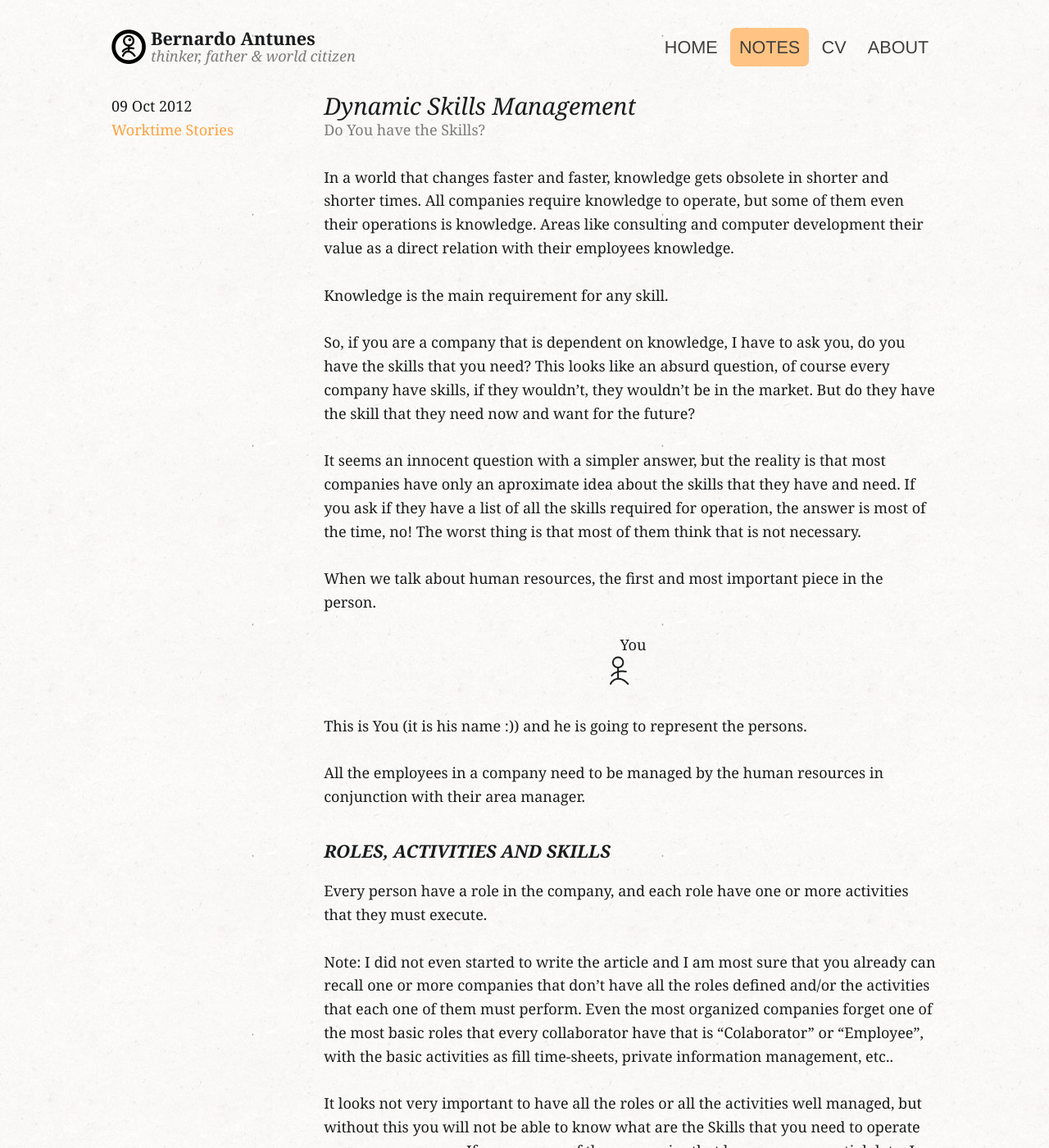
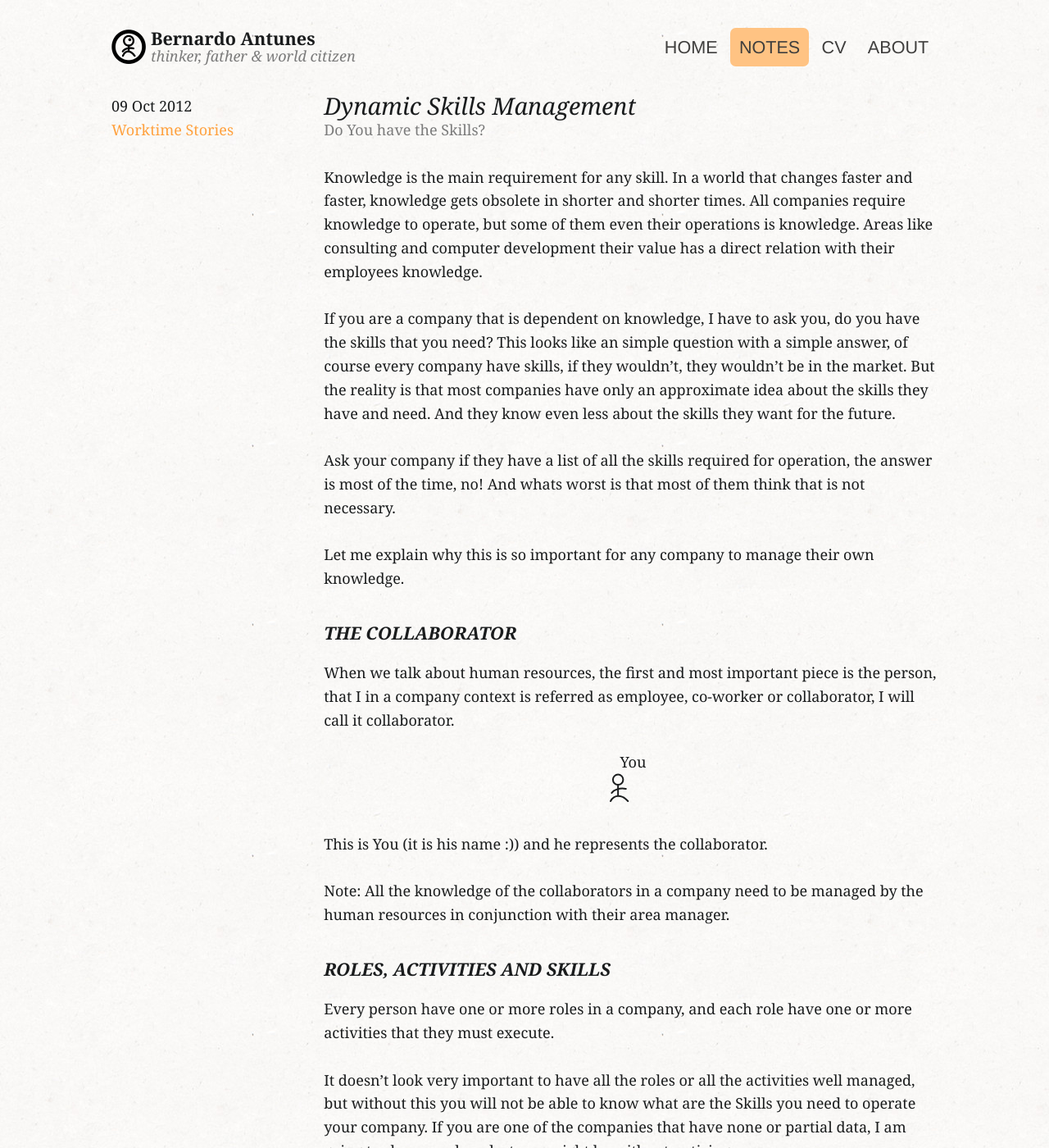
Before and after one commit to bernardoantunes/bernardoantunes.github.com, a Jekyll site: the page built from _posts/2012-10-09-dynamic-skills-management.md, in a window 1280 px wide and 1400 px high. Shown: the whole window at 82% size. Built offline with Jekyll 4.4.1, drawn with Linux system fonts in a browser that asks for light colours; nearby versions of some CDN libraries; comment, search, counter and statistics services are not loaded; some of the changed text lies outside the part shown.

Commit message:
Update to the Dynamic Skills Management post. :)

```diff
--- a/_posts/2012-10-09-dynamic-skills-management.md
+++ b/_posts/2012-10-09-dynamic-skills-management.md
@@ -8,19 +8,20 @@ tags:
 - Knowledge Management
 ---
 
-In a world that changes faster and faster, knowledge gets obsolete in shorter and shorter times. All companies require knowledge to operate, but some of them even their operations is knowledge. Areas like consulting and computer development their value as a direct relation with their employees knowledge.
+Knowledge is the main requirement for any skill. In a world that changes faster and faster, knowledge gets obsolete in shorter and shorter times. All companies require knowledge to operate, but some of them even their operations is knowledge. Areas like consulting and computer development their value has a direct relation with their employees knowledge.
 
-Knowledge is the main requirement for any skill.
+If you are a company that is dependent on knowledge, I have to ask you, do you have the skills that you need?
+This looks like an simple question with a simple answer, of course every company have skills, if they wouldn't, they wouldn't be in the market.
+But the reality is that most companies have only an approximate idea about the skills they have and need. And they know even less about the skills they want for the future.
 
-So, if you are a company that is dependent on knowledge, I have to ask you, do you have the skills that you need?
-This looks like an absurd question, of course every company have skills, if they wouldn't, they wouldn't be in the market.
-But do they have the skill that they need now and want for the future?
+Ask your company if they have a list of all the skills required for operation, the answer is most of the time, no!
+And whats worst is that most of them think that is not necessary.
 
-It seems an innocent question with a simpler answer, but the reality is that most companies have only an aproximate idea about the skills that they have and need.
-If you ask if they have a list of all the skills required for operation, the answer is most of the time, no!
-The worst thing is that most of them think that is not necessary.
+Let me explain why this is so important for any company to manage their own knowledge.
 
-When we talk about human resources, the first and most important piece in the person.
+#The Collaborator
+
+When we talk about human resources, the first and most important piece is the person, that I in a company context is referred as employee, co-worker or collaborator, I will call it collaborator.
 
 <figure class="svg-figure">
   <object type="image/svg+xml" data="/img/posts/dynamic-skills-management/you.svg">
@@ -28,17 +29,15 @@ When we talk about human resources, the first and most important piece in the pe
   </object>
 </figure>
 
-This is You (it is his name :)) and he is going to represent the persons.
+This is You (it is his name :)) and he represents the collaborator.
 
-All the employees in a company need to be managed by the human resources in conjunction with their area manager.
+Note: All the knowledge of the collaborators in a company need to be managed by the human resources in conjunction with their area manager.
 
 #Roles, activities and Skills
 
-Every person have a role in the company, and each role have one or more activities that they must execute.
+Every person have one or more roles in a company, and each role have one or more activities that they must execute.
 
-Note: I did not even started to write the article and I am most sure that you already can recall one or more companies that don't have all the roles defined and/or the activities that each one of them must perform. Even the most organized companies forget one of the most basic roles that every collaborator have that is "Colaborator" or "Employee", with the basic activities as fill time-sheets, private information management, etc..
-
-It looks not very important to have all the roles or all the activities well managed, but without this you will not be able to know what are the Skills that you need to operate your own company.
+It doesn't look very important to have all the roles or all the activities well managed, but without this you will not be able to know what are the Skills you need to operate your company.
 If you are one of the companies that have none or partial data, I am going to show you how lost you might be without noticing.
 
 <figure class="svg-figure">
@@ -47,8 +46,11 @@ If you are one of the companies that have none or partial data, I am going to sh
   </object>
 </figure>
 
-Each role has one or more activities and each activity need specific skills to be executed. Some skills are optional, but others are mandatory, and without them it is impossible to perform the activity.
-This list is essential for the company to know exactly what it needs to function.
+Note: I did not even started to write the article and I am most sure that you already can recall one or more companies that don't have all the roles defined and/or the activities that each collaborator must perform. Even the most organized companies forget one of the most basic roles that every collaborator have that is "Colaborator" or "Employee" that has the basic activities like fill time-sheets, private information management, etc.... continuing! :)
+
+Each role has one or more activities and each activity need specific skills to be executed. Some skills might be optional, but others are mandatory, and without them it is impossible to perform the associated activity.
+
+This role-activity-skill list is essential for the company to know exactly what it needs for their own operations.
 
 #Collaborator Classification
 
@@ -61,9 +63,7 @@ To do that we need to have to test the knowledge and gradate the skills for each
   </object>
 </figure>
 
-At this point we already can see if the persons have the right level of skills and where we have to work to update their knowledge. This will improve efficiency and reduce risk.
-
-We finally know who each collaborator is, where he fits in the company, what are the tasks that he has perform, with which skills and what is his level of competence.
+Now we know who each collaborator is, where he fits in the company, what are the tasks that he has to perform, with which skills and what is his level of competence. We also know if the collaborator have the right skills level and where we have to work to update his knowledge. This is essential to improve efficiency and reduce risk.
 
 #Projects
 
@@ -80,7 +80,7 @@ Until here, we discussed the basic needs of a company to be able to recruit, exe
 #Skill Valuation
 
 Although knowing the current knowledge level and being able to correct it, it does not tells us the value of the collaborator to the company.
-To get to that value, we need to have to valuate each skill level, the skills that are the most important to your company will have higher values and the skills that you need less will have a lower value. And of course, the skills that you don't need will have no value.
+To get to that value, we need to have to valuate each skill level, the skills that are the most important to your company will have higher value and the skills that we are stopping needing will have a lower value. And of course, the skills that you don't need will have no value.
 
 <figure class="svg-figure">
   <object type="image/svg+xml" data="/img/posts/dynamic-skills-management/you-profiled.svg">
@@ -99,9 +99,9 @@ To know why, keep reading! :)
 
 Imagine this scenario, we just hired the perfect new guy, full of skills, updated, interested about all the topics that we need. But with the passing of time, the updated is outdated, the needs are others and the skills that he had are no longer required.
 
-This is a big problem to any company, because it is very expensive to substitute, recruit and train new elements. We need to keep our collaborators updated, motivated and aligned with the company strategy.
+This is a big problem to any company, because it is very expensive to substitute, recruit and train new elements. We need to keep our collaborators updated, motivated and aligned with the company's strategy.
 
-What we need is to give the collaborators a career, but giving them a visible career so that they can easily visualize themselves moving forward. Because with a visible path they get motivated to learn more and maintain myself updated.
+So we introduce to the collaborators a career, giving them a visible career so that they can easily visualize themselves moving forward. Because with a visible path they get motivated to learn more and maintain myself updated.
 
 <figure class="svg-figure">
   <object type="image/svg+xml" data="/img/posts/dynamic-skills-management/company-careers.svg">
@@ -113,12 +113,12 @@ Well, all companies have careers. True, but although they have careers, most of
 
 This is where the collaborator scoring system starts to show its value. A promotion happens most of the time in a direct competition between you and your siblings, where the one with the best score should win.
 
-So, how does it work, when the company defines its careers, in each role it has the required skills level. So when a collaborator is proposing himself to a promotion, he already knows if he has the required skills levels.
+So, how does it work when the company defines its careers? Each role has the required skills level. So when a collaborator is proposing himself to a promotion, he already knows if he has the required skills levels.
 
 Because all the scores in a company are public data, all the collaborators know their relative position to the other contenders, that motivates the collaborator to improve his skills so that he will be the one selected to the new position.
 
-It is important to create a formula that promotes the best behavior for the company, so the equation to get the promotion score cannot be simply the score for the next level, because it must have also the current role score and the score value through time.
-The score value through time is used to prevent the collaborators that are career sprinters, updating their knowledge only when they need a promotion, this way they know that maintaining a constant high value will get them benefits.
+Note: It is important to create a formula that promotes the best behavior for the company, so the equation to get the promotion score cannot simply be the calculated score for the next role, it must also use the current role score and the score value through time.
+The score value through time is used to prevent the collaborators that are career sprinters, updating their knowledge only when they need a promotion, this way they know that maintaining a constant high score will get them benefits.
 
 Note: Of course the company can change the formula to include year of service and other values, but it is important that that equation promotes the behavior that we are searching for.
 
@@ -138,9 +138,9 @@ Every role is at a calculatable distance from you based on your current skills a
 
 Imagine that you started with a technical role, and after some years in your career, you want to change to a more commercial role. You can go to your career management app and calculate the distance and the list of skills that you need to be able to apply to that position. Knowing your position and the distance between other possibilities will help you to decide, you can select the shorter path that will have a faster return or a longer path that will make you happier on the long run but requires more investment.
 
-This flexibility is very important to the collaborator, since he has complete freedom do define his own career in the app.
+This flexibility is very important to the collaborator, since he has complete freedom do define his own career.
 
-Having a career defined by yourself, with the steps necessary to achieve your goals are well visible, that motivates you to work harder, be focused and motivated. It gives you a glimpse of you future, and each time that you wake up earlier or stay working late, you know exactly why you are doing it.
+Having a career defined by yourself, with the steps necessary to achieve your goals well visible, motivates you to work harder, be more focused and motivated. It gives you a glimpse of you future, and each time that you wake up earlier or stay working late, you know exactly why you are doing it.
 
 #The Mentor
 
@@ -169,13 +169,13 @@ The skills that you need next year will probably be different than the ones that
   </object>
 </figure>
 
-When scoring skill per role, the company gives two values to each skill, one for the current period and another to the next.
+When scoring the skills per role, the company gives two values to each skill, one for the current period and another to the next.
 
-The current score is essential for a company to know its own skill rate, being the 100 when all the collaborators have all the required skills in the best level, or a lower value when some collaborators don't have the required skills for the current needs or for the next years needs.
+The current score is essential for a company to know its own skill rate, being the 100 when all the collaborators have all the required skills in the best level, or a lower value when some collaborators don't have the required skills for the current needs or for the next period needs (can be an year, semester, etc.).
 
-The next period skills values are very important to define because it makes adjustments to the value of the skills as the future needs or bets. This change in the value of a skill and new skills with new values, make the collaborators wanting to keep updated and aligned with the company strategy.
+The next period skills values are very important to define because it makes adjustments to the value of the skills as the future needs or bets of the company. This change in the value of a skill in time, makes the collaborators wanting to keep updated and aligned with the company strategy.
 
-This solution corrects one problem that I call death by obsoletion.
+This solution corrects the problem that I call death by obsoletion.
 
 <figure class="svg-figure">
   <object type="image/svg+xml" data="/img/posts/dynamic-skills-management/death-by-obsoletion.svg">
@@ -185,9 +185,9 @@ This solution corrects one problem that I call death by obsoletion.
 
 Death by Obsoletion happens when the value of a collaborator decreases so much that it does not justifies his salary anymore.
 
-For example, an older version of a technology starts to loose value, as a new version starts to get more value.
-This way, the company can steer the ship, ensuring that all the members are moving to the same direction.
-Without this tool, the company is just a heavy machine that cannot adapt, is not efficient and it will loose is value and/or quality level.
+See this example: an older version of a technology starts to loose value, as a new version starts to get more value.
+This way, the company steer the ship, ensuring that all the members are moving to the same direction.
+Without this tool, the company is just a heavy machine that cannot adapt, is not efficient and it will loose its value and/or quality level.
 
 Note: Nobody wants to loose, if they have a good score today, they will want to keep it tomorrow, for social, economical reasons etc.. Several studies show that people hate more to loose something than getting something new.
 
```
Also changed, not shown: other parts of _posts/2012-10-09-dynamic-skills-management.md (+5 -5 lines).
